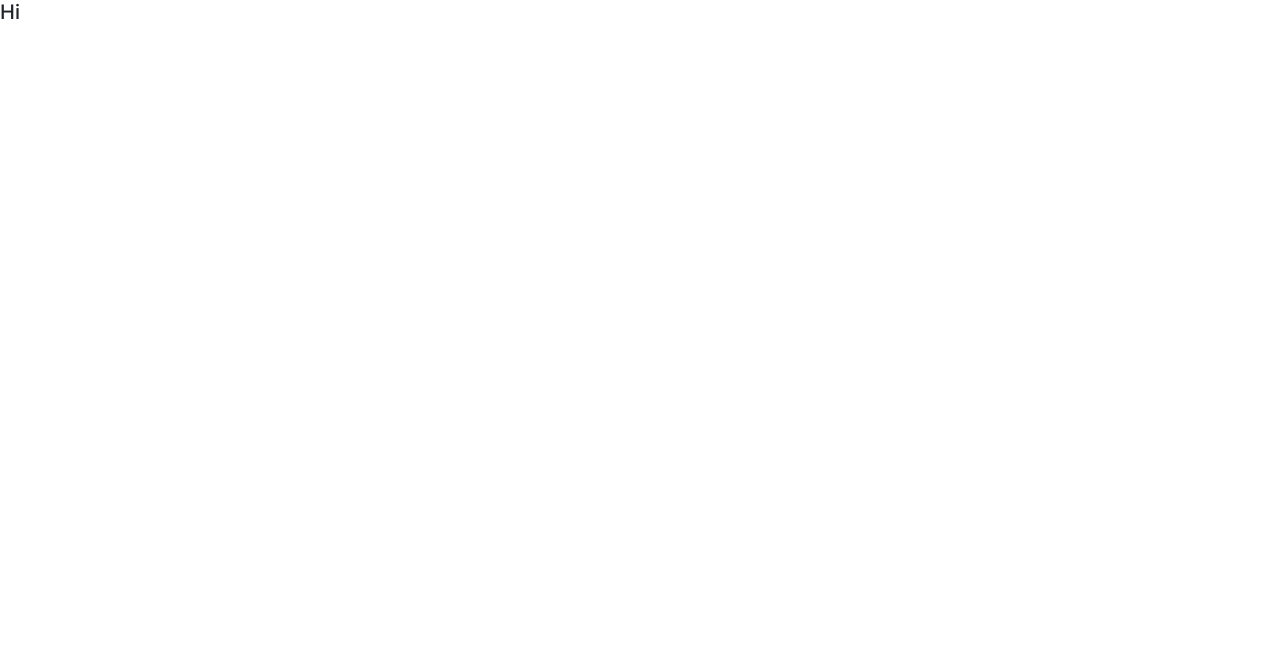
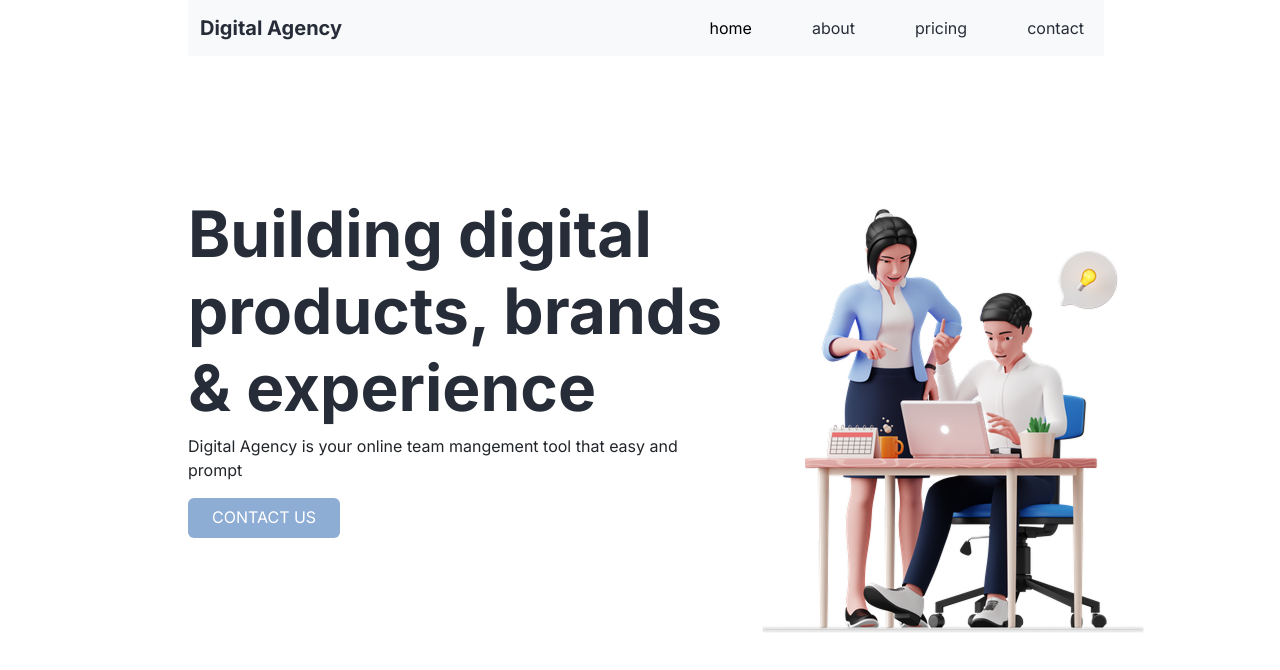
Before and after one commit to Zaher-Sankari/Task-5, a plain HTML site: page index.html in a window 1280 px wide. Drawn offline with nearby package versions, Linux system fonts and the light colour scheme.

Commit message:
working on hero section

```diff
--- a/assets/css/style.css
+++ b/assets/css/style.css
@@ -3,4 +3,63 @@
     padding: 0;
     box-sizing: border-box;
     font-family: 'Inter',sans-serif;
+}/*Global Values*/
+:root{
+    --primary-color:#272d38;
 }
+.whiteSpace{
+    margin-left: 188px;
+    margin-right: 187px;
+}
+/*End Global Values*/
+header{
+    height: 100vh;
+}
+nav{
+    margin-left:188px;
+    margin-right:176px;
+}
+.navbar-brand{
+    color: var(--primary-color);
+    font-weight: 700;
+}
+.nav-link{
+    color: var(--primary-color);;
+    font-weight: 400;
+}
+.nav-link:not(:last-child){
+    margin-right: 44px;
+}
+.navbar-toggler:focus{
+    box-shadow:none ;
+}
+
+/*Hero*/
+.hero {
+    .main-heading{
+        color: var(--primary-color);
+        font-size: 64px !important;
+    }
+    .hero-info{
+        max-width: 540px;
+    }
+    .hero-img{
+        max-width: 450px;
+    }
+}
+.hero {
+    margin-top:140px ;
+}
+.btn {
+    background-color: rgba(142, 173, 213, 1);
+    line-height: 27.5px;
+}
+/*Media Query*/
+@media screen and (max-width:992px){
+    nav{
+        margin-inline:24px ;
+}
+.navbar-brand{
+    font-size: 14px;
+}
+}
--- a/index.html
+++ b/index.html
@@ -11,7 +11,34 @@
     <title>Digital Agency</title>
 </head>
 <body>
-    <h1 class="fs-5">Hi</h1>
+    <header>
+        <nav class="navbar navbar-expand-lg bg-body-tertiary">
+            <div class="container-fluid">
+                <a class="navbar-brand" href="#">Digital Agency</a>
+                    <button class="navbar-toggler border-0" type="button" data-bs-toggle="collapse" data-bs-target="#navbarNavAltMarkup" aria-controls="navbarNavAltMarkup" aria-expanded="false" aria-label="Toggle navigation">
+                        <span class="navbar-toggler-icon"></span>
+                    </button>
+                <div class="collapse navbar-collapse justify-content-end" id="navbarNavAltMarkup">
+                    <div class="navbar-nav">
+                        <a class="nav-link active" aria-current="page" href="#">home</a>
+                        <a class="nav-link" href="#">about</a>
+                        <a class="nav-link" href="#">pricing</a>
+                        <a class="nav-link" href="#">contact</a>
+                    </div>
+                </div>
+            </div>
+        </nav>
+        <div class="hero whiteSpace d-flex justify-content-between">
+            <div class="container-fluid p-0 hero-info col-12">
+                <h1 class="main-heading fw-bold">Building digital products, brands & experience</h1>
+                <p>Digital Agency is your online team mangement tool that easy and prompt</p>
+                <button type="button" class="btn btn-secondary text-uppercase border-0 fs-6 px-4">Contact us</button>
+            </div>
+            <div class="container-fluid p-0 hero-img col-12">
+                <img src="./assets/imgs/hero.png" alt="">
+            </div>
+        </div>
+    </header>
     <script src="https://cdnjs.cloudflare.com/ajax/libs/bootstrap/5.3.3/js/bootstrap.min.js"></script>
 </body>
 </html>
```
